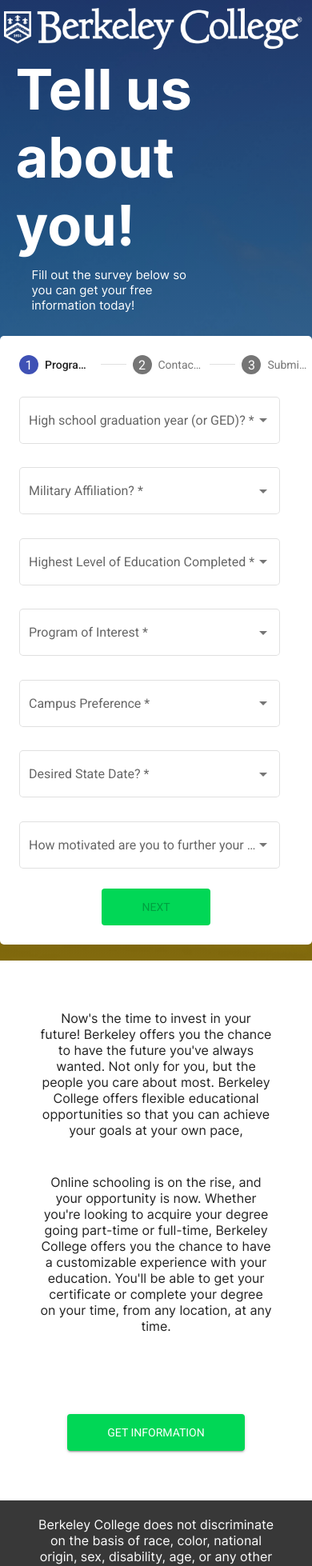
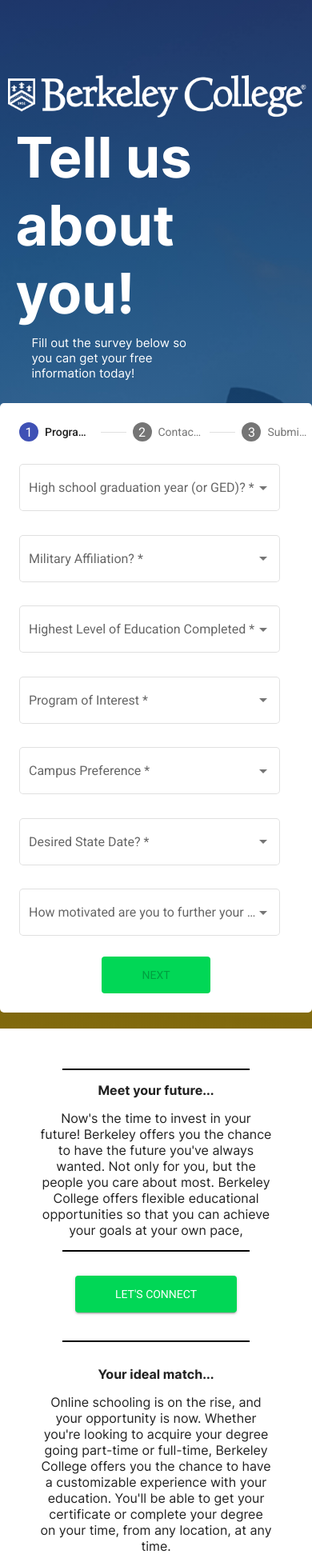
Before and after one commit to LagreMedia/Cain_, an Angular app: page / in a window 390 px wide. Shown: the top 1958 px of the page at 80% size. Built offline with nearby package versions, Linux system fonts and the light colour scheme.

Commit message:
add mobile view updates

```diff
--- a/src/app/form/form.component.html
+++ b/src/app/form/form.component.html
@@ -1,5 +1,6 @@
 <div class="wrapper">
     <div class="form-wrapper">
+        <div class="mobile-spacer"></div>
         <div class="logo-wrapper">
             <img src="../../assets/berkeley-logo.png">
         </div>
--- a/src/app/form/form.component.scss
+++ b/src/app/form/form.component.scss
@@ -16,9 +16,10 @@
             justify-items: end;
             width: 100%;
             height: auto;
-            margin: 10px 0 0 10px;
+            margin: 10px 0 0 0px;
             img {
-                max-width: 100%;
+                max-width: 450px;
+                width: auto;
                 height: auto;
             }
         }
@@ -83,6 +84,18 @@
             .info-wrapper {
                 margin-left: 0px;
             }
+            .mobile-spacer {
+                height: 10vh;
+            }
+            .logo-wrapper {
+                display: grid;
+                justify-items: center;
+                img {
+                    padding: 0 10px 0 10px;
+                    width: 100vw;
+                    height: auto;
+                }
+            }
         }
 
         .button-next {
--- a/src/app/shared/content/content.component.html
+++ b/src/app/shared/content/content.component.html
@@ -1,14 +1,23 @@
 <div class="wrapper">
     <div class="content">
         <div class="text-wrapper">
+            <div class="divider"></div>
+            <p class="mobile-header-one">Meet your future...</p>
             <p class="row-one">
                 {{ copy.contentOne }}
             </p>
-            <div></div> <!-- Used for empty grid cells -->
-            <div></div>
+            <div class="divider"></div>
+            <div class="empty-space"></div> <!-- Used for empty grid cells -->
+            <div class="mobile-button-wrapper">
+                <a mat-raised-button href="#">Let's Connect</a>
+            </div>
+            <div class="divider"></div>
+            <div class="empty-space"></div>
+            <p class="mobile-header-one">Your ideal match...</p>
             <p class="row-two">
                 {{ copy.contentTwo }}
             </p>
+            <div class="divider"></div>
         </div>
         <div class="button-wrapper">
             <a mat-raised-button href="#">Get information</a>
--- a/src/app/shared/content/content.component.scss
+++ b/src/app/shared/content/content.component.scss
@@ -1,5 +1,6 @@
 .wrapper {
     height: 80vh;
+    min-height: inherit !important;
     display: flex;
     align-items: center;
     justify-content: center;
@@ -10,6 +11,16 @@
 
     display: grid;
     gap: 100px;
+}
+
+.mobile-button-wrapper {
+    position: absolute;
+    visibility: hidden;
+}
+
+.divider {
+    position: absolute;
+    visibility: hidden;
 }
 
 .text-wrapper {
@@ -50,9 +61,29 @@
     }
 }
 
+.mobile-header-one {
+    visibility: hidden;
+    position: absolute;
+}
+
 /* Extra small devices (phones, 600px and down) */
 @media only screen and (max-width: 600px) {
+    .wrapper {
+        height: inherit;
+    }
     .text-wrapper {
+        .divider {
+            visibility: visible;
+            position: inherit;
+            display: grid;
+            justify-self: center;
+            width: 60vw;
+            height: 2px;
+            background: black;
+        }
+        .empty-space {
+            visibility: hidden;
+        }
         grid-template-columns: 1fr;
         gap: 15px;
     }
@@ -60,4 +91,32 @@
     p {
         text-align: center !important;
     }
+
+    .button-wrapper {
+        visibility: hidden;
+    }
+
+    .mobile-header-one {
+        visibility: visible;
+        font-weight: bolder;
+        position: inherit;
+    }
+
+    .mobile-button-wrapper {
+        visibility: visible;
+        display: flex;
+        justify-content: space-around;
+        position:inherit;
+        a {
+            padding: 5px 50px 5px 50px;
+            margin: 0 0 20px 0;
+            text-transform: uppercase;
+            cursor: pointer;
+            transition: opacity 0.2s ease;
+            font-weight: normal;
+
+            background: #01D756;
+            color: white;
+        }
+    }
 }
```
